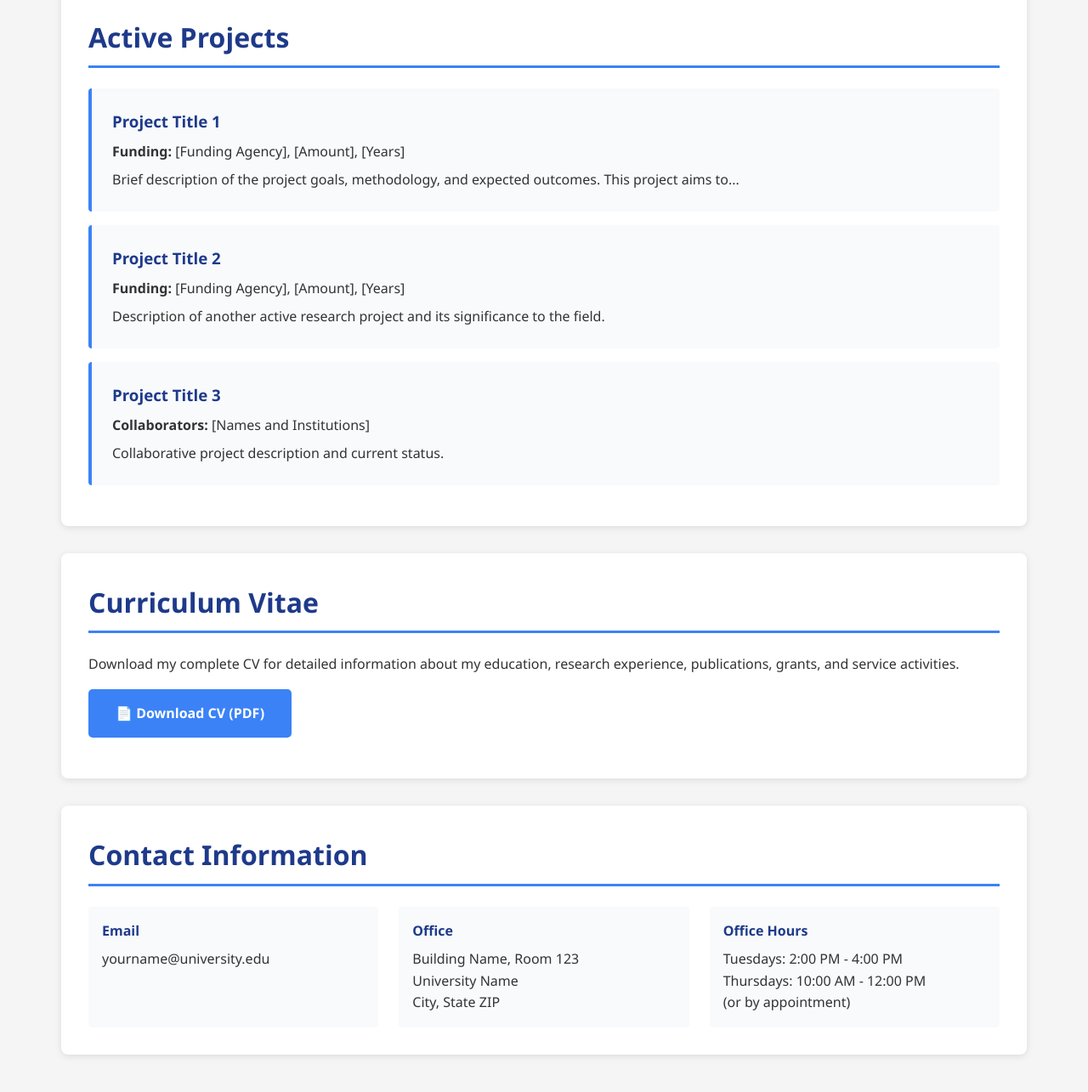
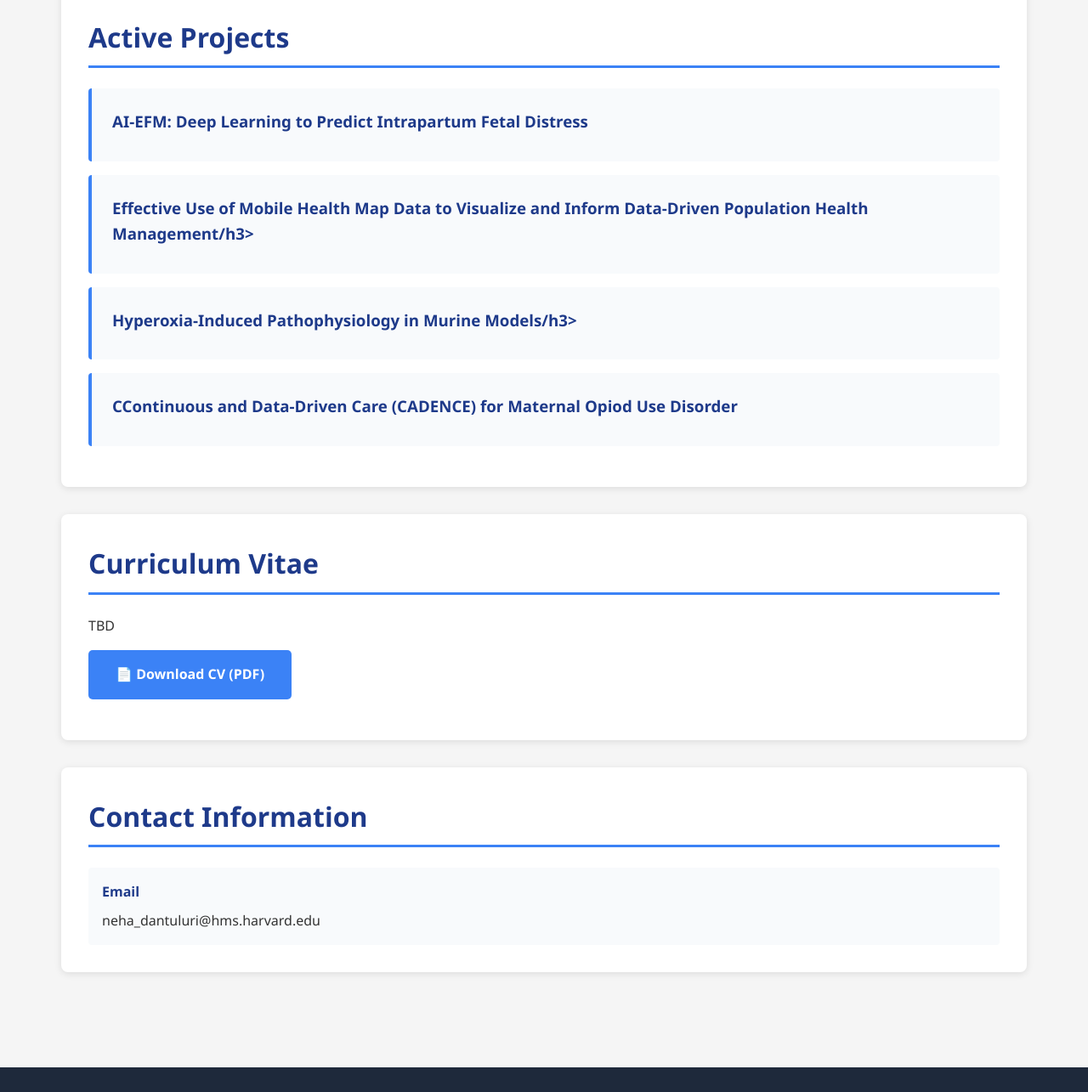
Before and after one commit to ndantuluri429/ndantuluri429.github.io, a plain HTML site: page index.html in a window 1280 px wide. Shown: the part 1640-2925 px from the top of the page at 85% size. Drawn offline with Linux system fonts and the light colour scheme.

Commit message:
Update index.html

```diff
--- a/index.html
+++ b/index.html
@@ -277,27 +277,29 @@
             <h2>Active Projects</h2>
 
             <div class="project-card">
-                <h3>Project Title 1</h3>
-                <p><strong>Funding:</strong> [Funding Agency], [Amount], [Years]</p>
-                <p style="margin-top: 0.5rem;">Brief description of the project goals, methodology, and expected outcomes. This project aims to...</p>
+                <h3>AI-EFM: Deep Learning to Predict Intrapartum Fetal Distress</h3>
             </div>
 
             <div class="project-card">
-                <h3>Project Title 2</h3>
-                <p><strong>Funding:</strong> [Funding Agency], [Amount], [Years]</p>
-                <p style="margin-top: 0.5rem;">Description of another active research project and its significance to the field.</p>
+                <h3>Effective Use of Mobile Health Map Data to Visualize and Inform Data-Driven Population Health Management/h3>
             </div>
 
             <div class="project-card">
-                <h3>Project Title 3</h3>
-                <p><strong>Collaborators:</strong> [Names and Institutions]</p>
-                <p style="margin-top: 0.5rem;">Collaborative project description and current status.</p>
+                <h3>Hyperoxia-Induced Pathophysiology in Murine Models/h3>
+            </div>
+
+         <div class="project-card">
+            <h3>CContinuous and Data-Driven Care (CADENCE) for Maternal Opiod Use Disorder</h3>
+            <!--
+             <p><strong>Collaborators:</strong> [Names and Institutions]</p>
+             <p style="margin-top: 0.5rem;">Collaborative project description and current status.</p>
+             -->
             </div>
         </section>
 
         <section id="cv">
             <h2>Curriculum Vitae</h2>
-            <p>Download my complete CV for detailed information about my education, research experience, publications, grants, and service activities.</p>
+            <p>TBD</p>
             <a href="#" class="cv-download">📄 Download CV (PDF)</a>
         </section>
 
@@ -306,13 +308,14 @@
             <div class="contact-info">
                 <div class="contact-item">
                     <strong>Email</strong>
-                    yourname@university.edu
+                    neha_dantuluri@hms.harvard.edu
                 </div>
+                <!--
                 <div class="contact-item">
-                    <strong>Office</strong>
-                    Building Name, Room 123<br>
-                    University Name<br>
-                    City, State ZIP
+                   # <strong>Office</strong>
+                   # Building Name, Room 123<br>
+                   # University Name<br>
+                   # City, State ZIP
                 </div>
                 <div class="contact-item">
                     <strong>Office Hours</strong>
@@ -320,6 +323,7 @@
                     Thursdays: 10:00 AM - 12:00 PM<br>
                     (or by appointment)
                 </div>
+               -->
             </div>
         </section>
     </div>
```
